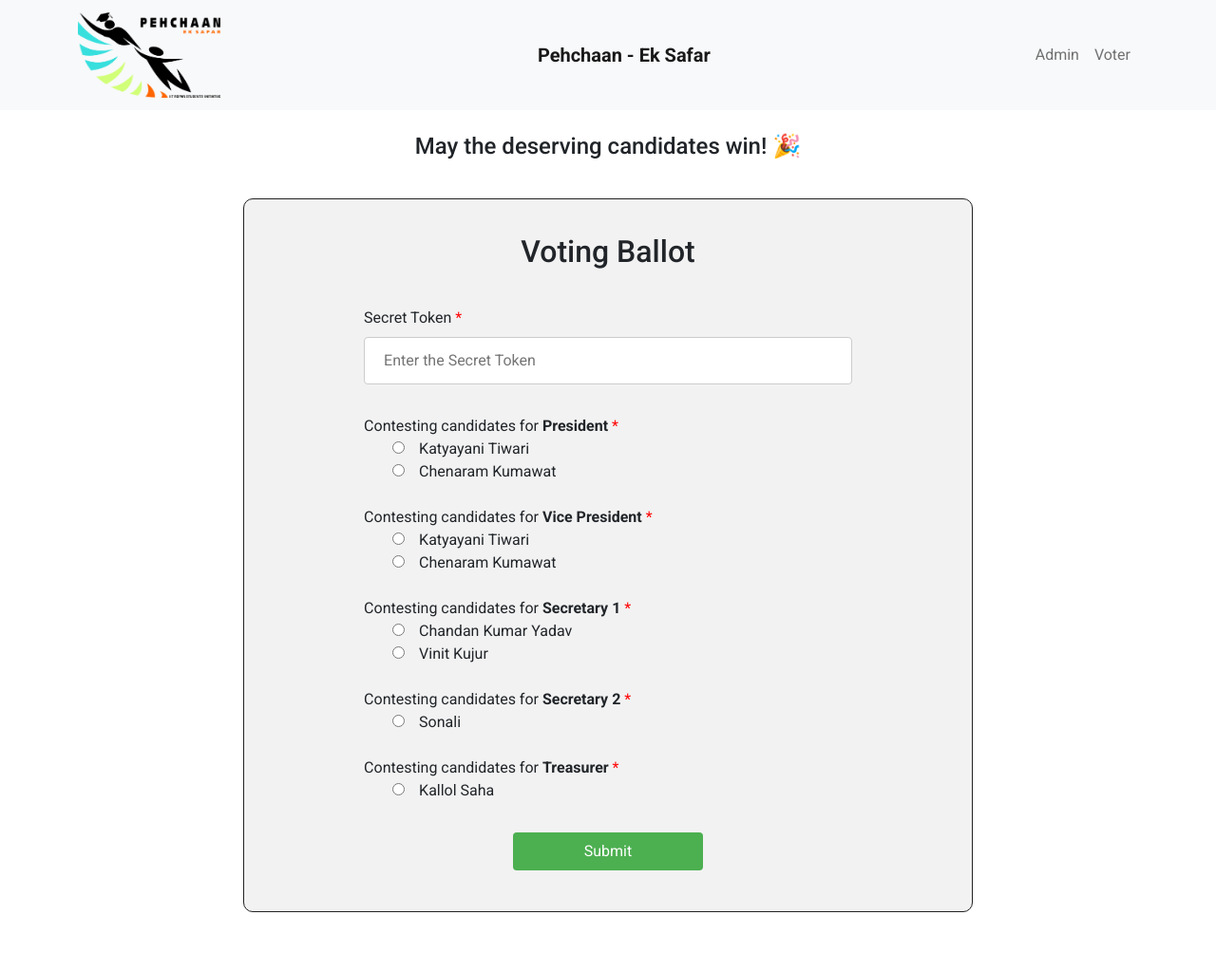
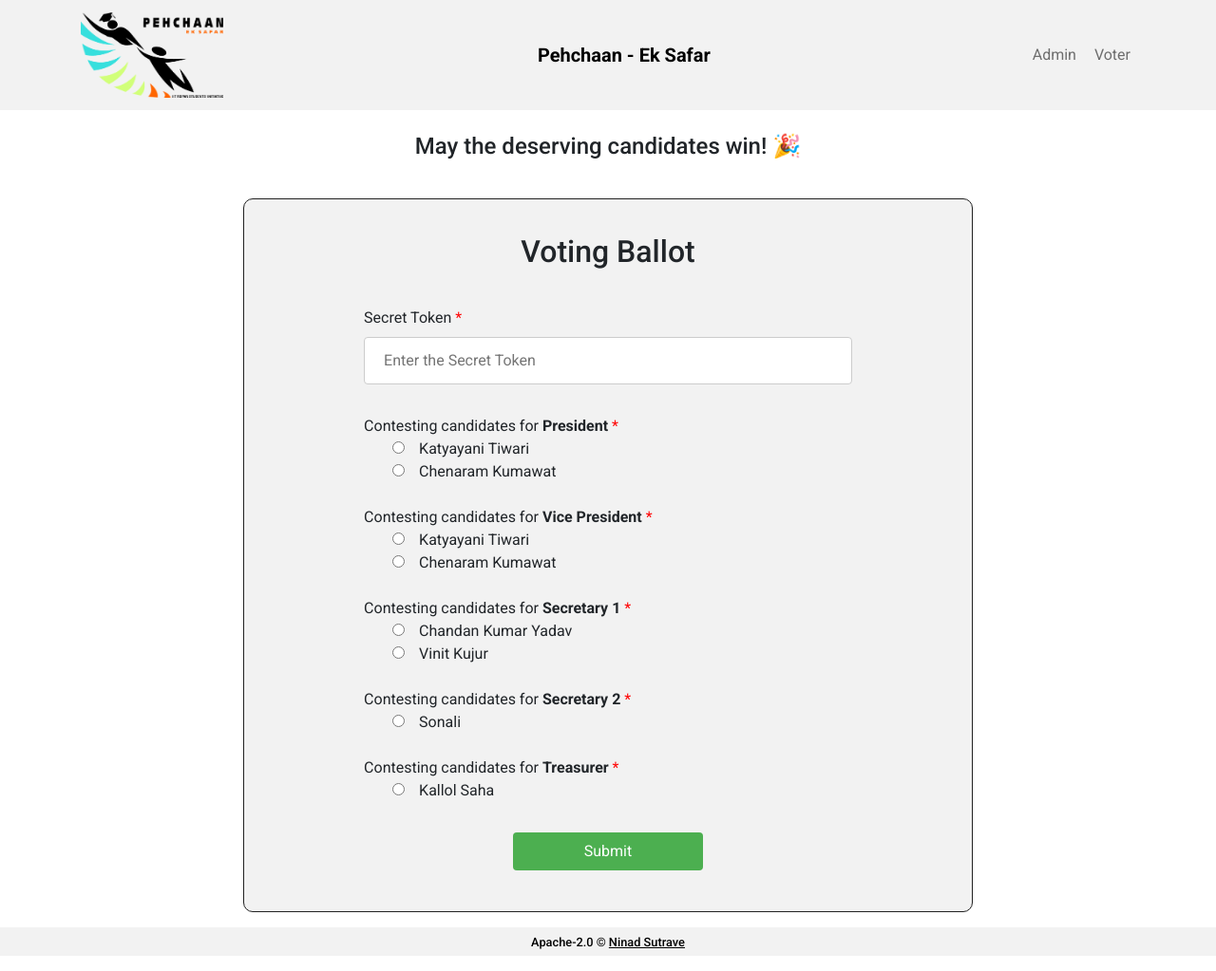
Before and after one commit to NinadSutrave/voting-ballot, a React (Create React App) app: page / in a window 1280 px wide. Shown: the whole page at 95% size. Before the commit the page ends 977 px from the top, so only its background shows below. Built offline with nearby package versions, Linux system fonts and the light colour scheme.

Commit message:
footer and hyperlinks added

```diff
--- a/src/App.js
+++ b/src/App.js
@@ -3,6 +3,7 @@ import 'bootstrap/dist/css/bootstrap.min.css';
 import Header from './components/Header.js'
 import VoteForm from './components/VoteForm.js'
 import Login from './components/Login.js'
+import Footer from './components/Footer.js'
 import Dashboard from './components/Dashboard.js'
 import {
   BrowserRouter,
@@ -26,6 +27,7 @@ const App = () => {
             <Route path="/" element={<VoteForm />} />
           </Routes>
         </div>
+        <Footer />
       </div>
     </BrowserRouter>
   );
--- /dev/null
+++ b/src/components/Footer.css
@@ -0,0 +1,17 @@
+.Footer {
+    width: 100%;
+    height: 30px;
+    margin-bottom: 1rem;
+    display: flex;
+    align-items: center;
+    justify-content: center;
+    background: #f2f2f2;
+    color: black;
+    font-weight: 500;
+    font-size: 0.8rem;
+}
+
+a {
+    margin-left: 3px;
+    color: black;
+}
--- /dev/null
+++ b/src/components/Footer.js
@@ -0,0 +1,11 @@
+import React from 'react'
+import './Footer.css'
+
+const Footer = () => {
+  return (
+    <div className="Footer">
+        Apache-2.0 © <a href="https://github.com/NinadSutrave" target="_blank" rel="noreferrer"> Ninad Sutrave </a>
+    </div>
+  )
+}
+export default Footer
--- /dev/null
+++ b/src/components/Header.css
@@ -0,0 +1,12 @@
+.navbar-color {
+
+    background: #f2f2f2;
+
+}
+
+.pehchaan {
+
+    text-decoration: none;
+    color: black;
+
+}
--- a/src/components/Header.js
+++ b/src/components/Header.js
@@ -2,11 +2,12 @@ import React from 'react'
 import Container from 'react-bootstrap/Container';
 import Nav from 'react-bootstrap/Nav';
 import Navbar from 'react-bootstrap/Navbar';
+import './Header.css'
 
 const Header = () => {
   return (
 
-    <Navbar bg="light" expand="lg">
+    <Navbar className="navbar-color" expand="lg">
     <Container>
       <Navbar.Brand href="/">
         <img
@@ -18,7 +19,7 @@ const Header = () => {
         />
       </Navbar.Brand>
       <Navbar.Brand>
-      <strong>Pehchaan - Ek Safar</strong>
+      <strong><a className="pehchaan" href="https://www.iitrpr.ac.in/pehchaanes/" target="_blank" rel="noreferrer">Pehchaan - Ek Safar</a></strong>
       </Navbar.Brand>
 
         <Nav className="center">
```
